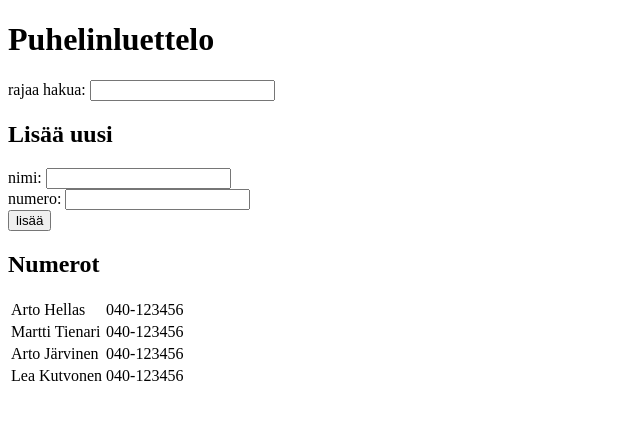
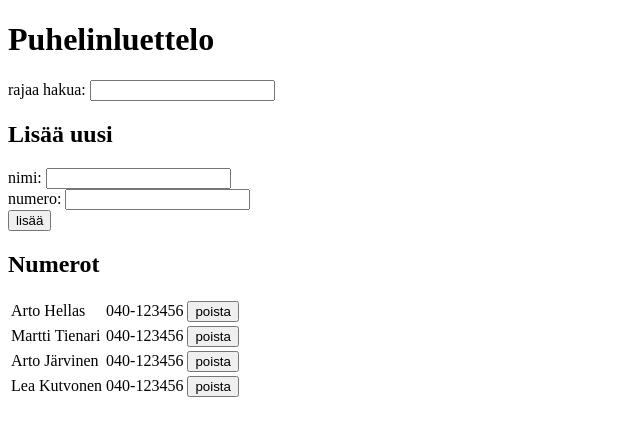
Before and after one commit to veituomi/fullstack-hy, a React (Create React App) app in the folder osa2-puhelinluettelo/: page / in a window 1280 px wide. Shown: the top 436 px of the page, without its empty margins (0-640 px from the left). Built offline with nearby package versions, Linux system fonts and the light colour scheme; data requests are answered from the project's data file.

Commit message:
tehtävä 2.16

```diff
--- a/osa2-puhelinluettelo/src/App.js
+++ b/osa2-puhelinluettelo/src/App.js
@@ -26,6 +26,28 @@ class App extends React.Component {
       .then(response => {
         this.addPerson(response)
       })
+  }
+
+  confirmDelete = (id) =>
+    window.confirm('Poistetaanko ' +
+      this.state.persons.find(
+        person => person.id === id
+      ).name + '?')
+
+  deletePerson = (personId) => {
+    if (this.confirmDelete(personId)) {
+      personService.remove(personId)
+        .then(response => {
+          this.removePerson(personId)
+        })
+    }
+  }
+
+  removePerson = (removable) => {
+    this.setState({
+      persons: this.state.persons
+        .filter(person => person.id !== removable)
+    })
   }
 
   addPerson = (person) => {
@@ -82,7 +104,8 @@ class App extends React.Component {
           onNumberChanged={this.handleNumberChanged}/>
         <Numbers
           persons={() => this.state.persons}
-          filter={() => this.state.filter}/>
+          filter={() => this.state.filter}
+          onRemove={this.deletePerson}/>
       </div>
     )
   }
--- a/osa2-puhelinluettelo/src/Numbers.js
+++ b/osa2-puhelinluettelo/src/Numbers.js
@@ -6,6 +6,7 @@ class Numbers extends React.Component {
     super(props)
     this.persons = props.persons
     this.filter = props.filter
+    this.onRemove = props.onRemove
   }
 
   render() {
@@ -24,7 +25,10 @@ class Numbers extends React.Component {
               this.persons()
                 .filter(personFilter)
                 .map(person =>
-                  <Person key={person.name} person={person}/>)
+                  <Person
+                    key={person.name}
+                    person={person}
+                    onRemove={this.onRemove}/>)
             }
           </tbody>
         </table>
--- a/osa2-puhelinluettelo/src/Person.js
+++ b/osa2-puhelinluettelo/src/Person.js
@@ -4,12 +4,18 @@ class Person extends React.Component {
   constructor(props) {
     super(props)
     this.person = props.person
+    this.remove = props.onRemove
   }
 
   render = () =>
     <tr>
       <td>{this.person.name}</td>
       <td>{this.person.number}</td>
+      <td>
+        <button onClick={() => this.remove(this.person.id)}>
+          poista
+        </button>
+      </td>
     </tr>
 }
 
--- a/osa2-puhelinluettelo/src/services/persons.js
+++ b/osa2-puhelinluettelo/src/services/persons.js
@@ -11,8 +11,13 @@ const create = (newObject) => {
     .then(response => response.data)
 }
 
+const remove = (id) => {
+  return axios.delete(baseUrl + '/' + id)
+    .then(response => response.data)
+}
+
 const update = (id, newObject) => {
   return axios.put(`${baseUrl}/${id}`, newObject)
 }
 
-export default { getAll, create, update }
+export default { getAll, create, remove, update }
```
